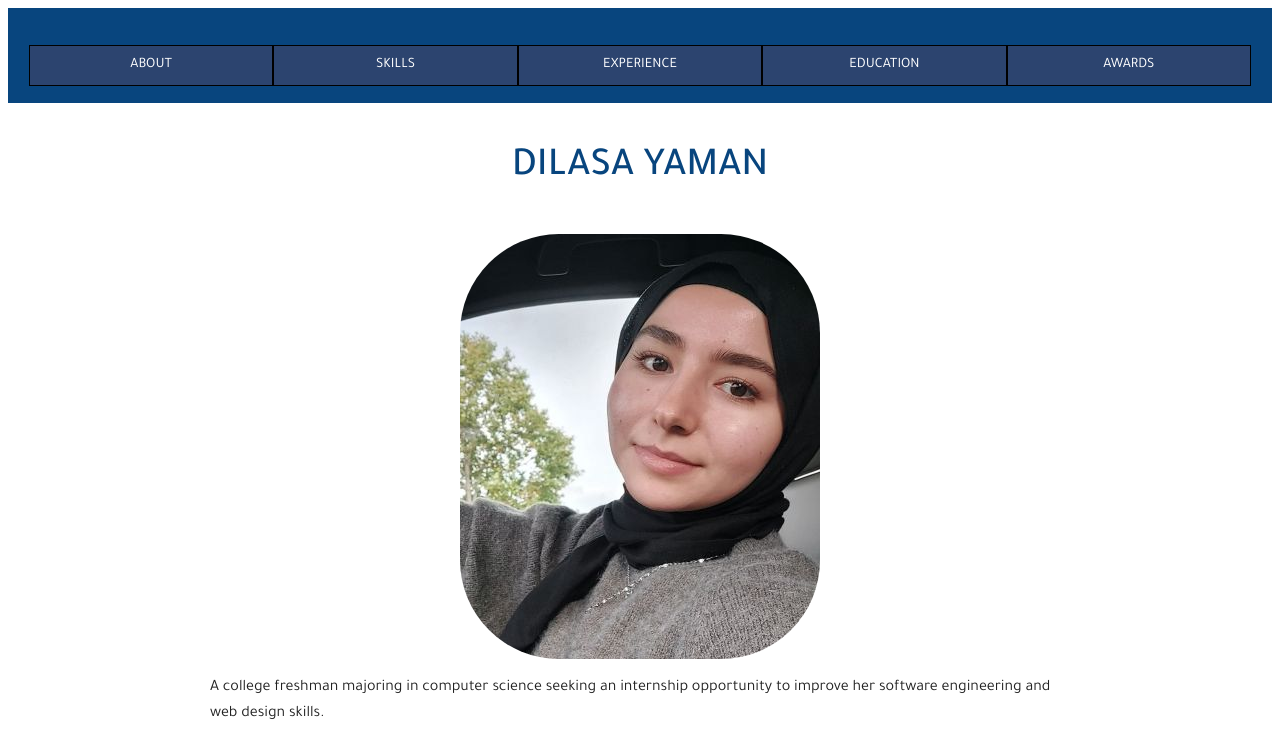
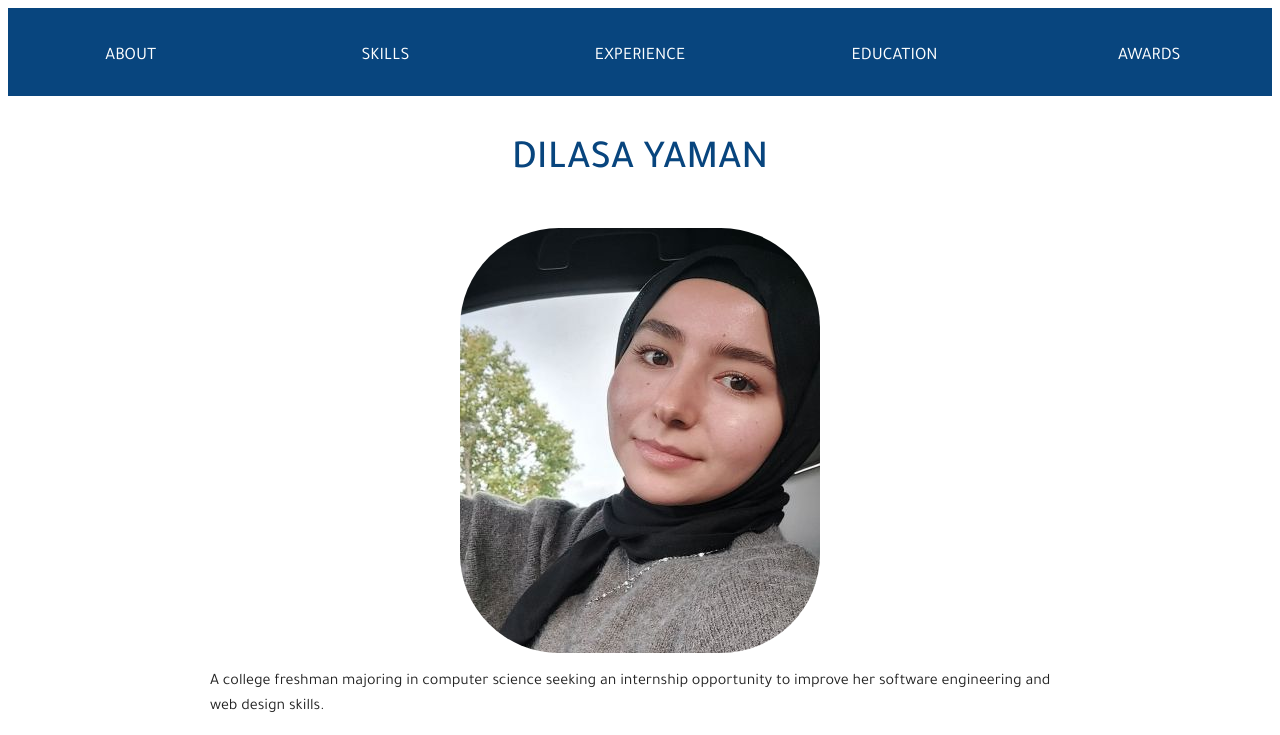
Before and after one commit to Dyaman99/mobile-web-2025, a plain HTML site: page json-resume/index.html in a window 1280 px wide. Shown: the top 735 px of the page. Drawn offline with nearby package versions, Linux system fonts and the light colour scheme.

Commit message:
edited the nav of resume

```diff
--- a/json-resume/css/style.css
+++ b/json-resume/css/style.css
@@ -162,7 +162,7 @@
   nav ul {
     display: grid;
     grid-template-columns: 1fr 1fr 1fr 1fr 1fr;
-    padding: 20px 20px 0px 20px;
+    padding: 10px 10px 0px 10px;
   }
 
   nav li {
@@ -174,7 +174,7 @@
     padding: 8px 9px;
     border: 1px solid #000;
     text-align: center;
-    text-decoration: none;
+    text-decoration: underline transparent;
     color: #222222;
     text-transform: uppercase;
     font-size: 0.9em;
@@ -656,6 +656,24 @@
     background-color: var(--main-style-color);
   }
 
+  nav ul{
+    grid-gap:2.5%;
+
+  }
+
+  nav a:link, nav a:visited {
+    border: 0px;
+    text-align: center;
+    color: #222222;
+    font-size: 1.1em;
+    background: var(--main-style-color);
+    transition: text-decoration 0.3s ease;
+    color: #ffffff;
+  }
+  nav a:hover {
+    text-decoration: underline #fff;
+  }
+
   main.container{
     /* max-width:900px; */
     grid-template-columns: 1fr;
```
